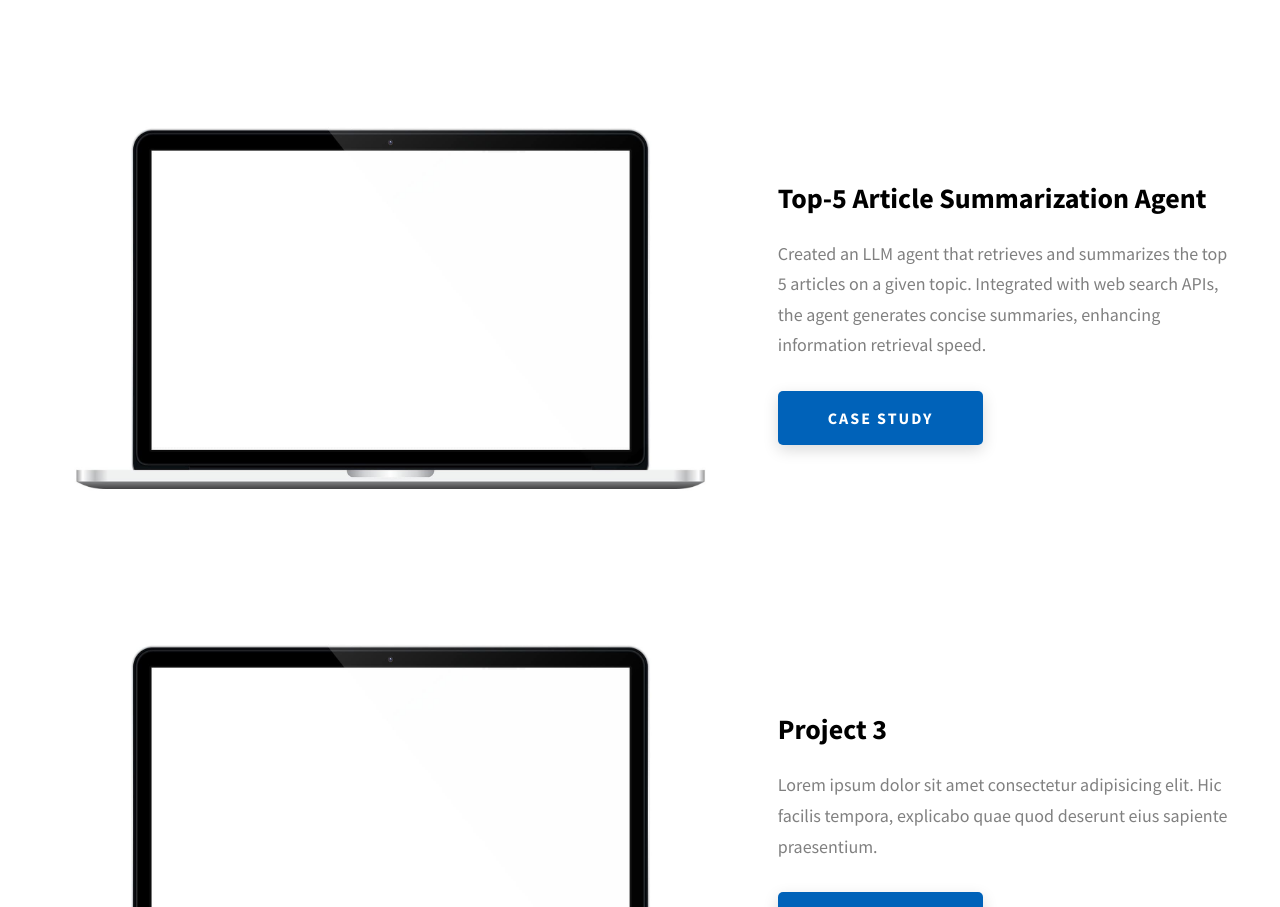
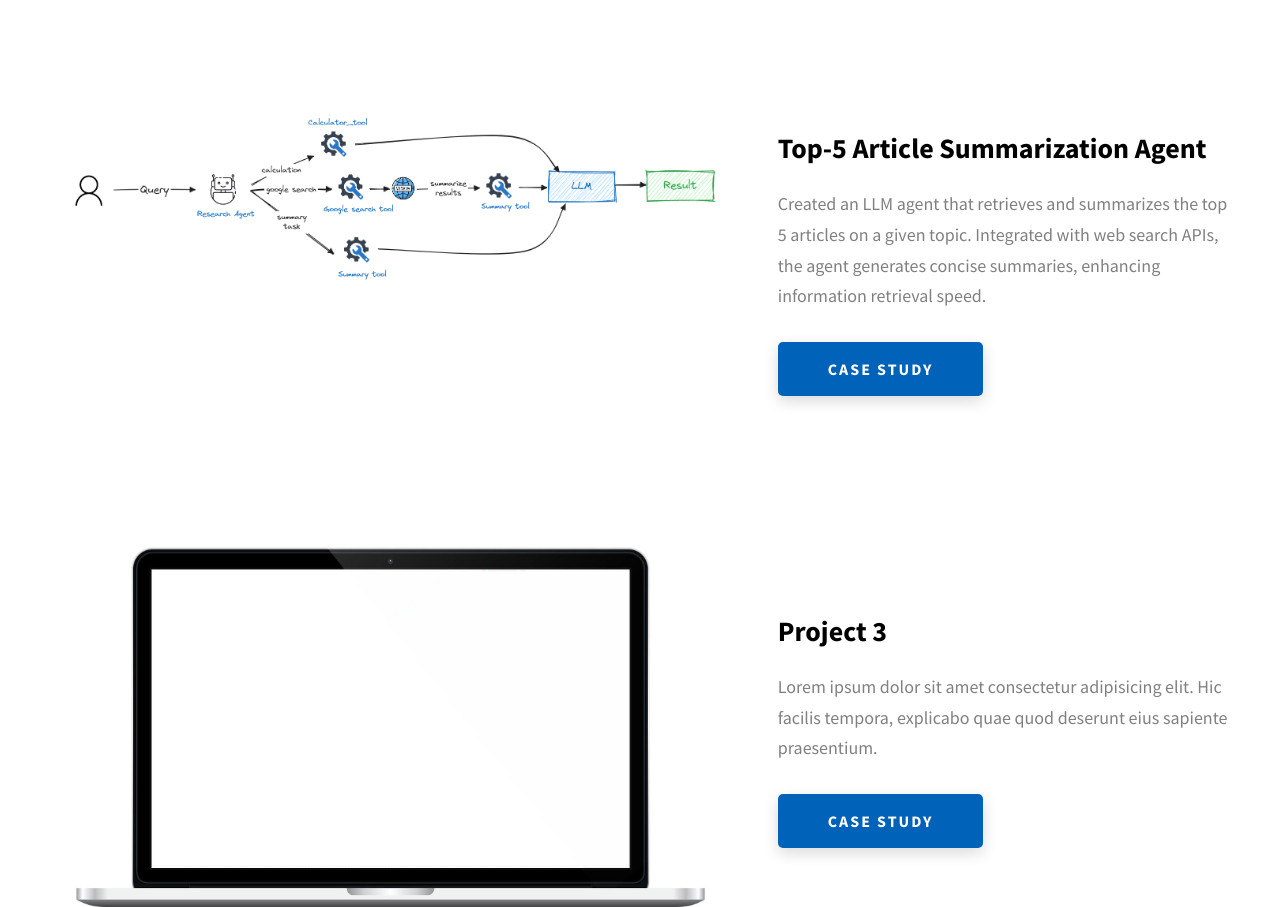
Before and after one commit to TanasevichPS/tapelich, a website: page index.html in a window 1280 px wide. Shown: the part 2540-3447 px from the top of the page. Drawn offline with Linux system fonts and the light colour scheme.

Commit message:
Update index.html

```diff
--- a/index.html
+++ b/index.html
@@ -243,7 +243,7 @@
           <div class="projects__row">
             <div class="projects__row-img-cont">
               <img
-                src="./assets/jpeg/project-mockup-example.jpeg"
+                src="./assets/jpeg/article_gent.png"
                 alt="Software Screenshot"
                 class="projects__row-img"
                 loading="lazy"
```
